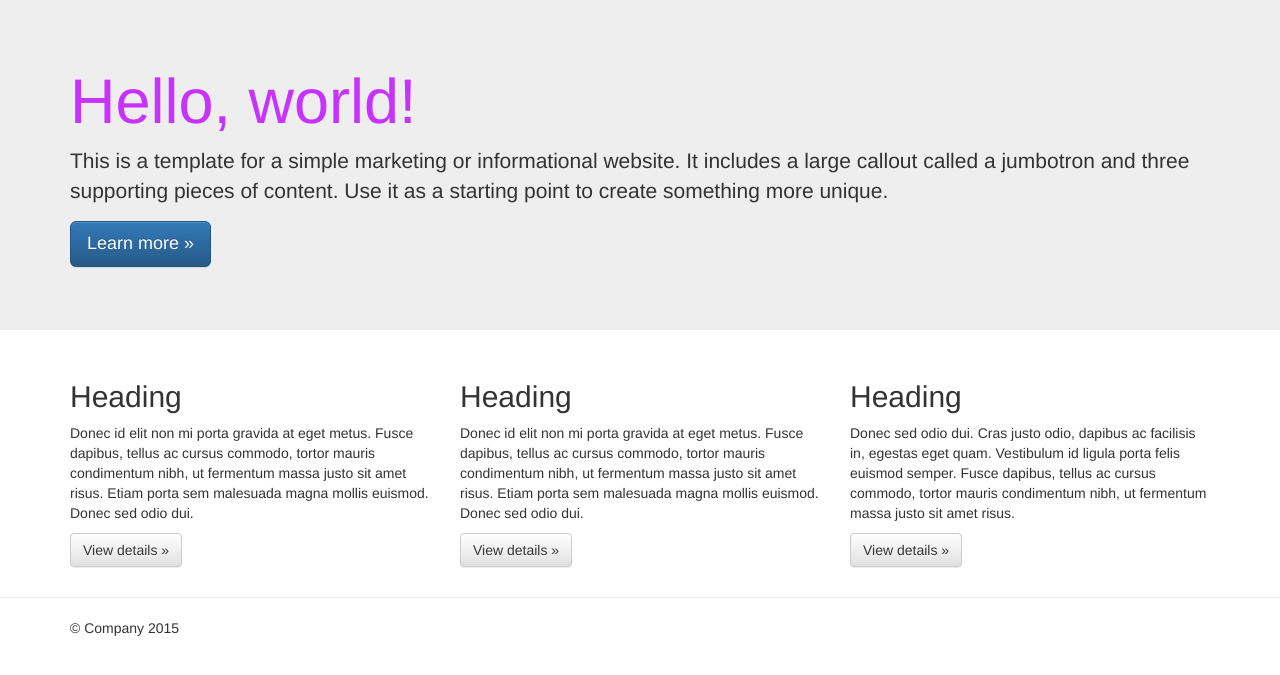
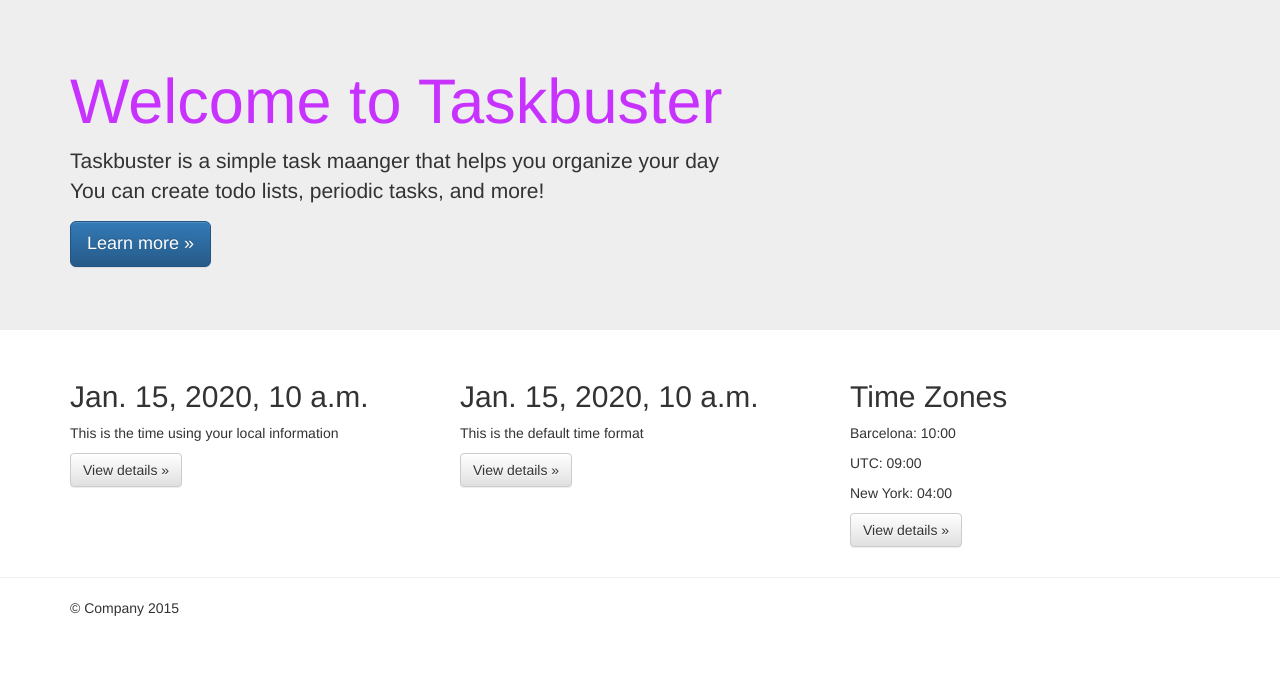
Before and after one commit to yy-math/django_tutorial, a Django app: template taskbuster/templates/taskbuster/index.html in a window 1280 px wide. Shown: the part 51-726 px from the top of the page. Run offline with Django 3.2, Linux system fonts and the light colour scheme; the template is opened without the code that fills it: most values are stand-ins (such as "Sample title", 1, 10 or a date in 2020); some libraries are stand-ins or nearby versions.

Commit message:
internationalization and localization

```diff
--- a/requirements/development.txt
+++ b/requirements/development.txt
@@ -1 +1,2 @@
 -r base.txt
+pytz==2016.3
--- a/taskbuster/templates/taskbuster/index.html
+++ b/taskbuster/templates/taskbuster/index.html
@@ -1,13 +1,16 @@
 {% extends "base.html" %}
-
+{% load i18n %}
+{% load l10n %}
+{% load tz %}
 {% block head_title %}TaskBuster Django Tutorial{% endblock %}
 
 {% block content %}
   <!-- Main jumbotron for a primary marketing message or call to action -->
   <div class="jumbotron">
     <div class="container">
-      <h1>Hello, world!</h1>
-      <p>This is a template for a simple marketing or informational website. It includes a large callout called a jumbotron and three supporting pieces of content. Use it as a starting point to create something more unique.</p>
+      <h1>{% trans "Welcome to Taskbuster" %}</h1>
+      <p>{% blocktrans %} Taskbuster is a simple task maanger that helps you organize your day</br>
+	You can create todo lists, periodic tasks, and more!{% endblocktrans %}</p>
       <p><a class="btn btn-primary btn-lg" href="#" role="button">Learn more &raquo;</a></p>
     </div>
   </div>
@@ -16,18 +19,21 @@
     <!-- Example row of columns -->
     <div class="row">
       <div class="col-md-4">
-        <h2>Heading</h2>
-        <p>Donec id elit non mi porta gravida at eget metus. Fusce dapibus, tellus ac cursus commodo, tortor mauris condimentum nibh, ut fermentum massa justo sit amet risus. Etiam porta sem malesuada magna mollis euismod. Donec sed odio dui. </p>
+        <h2 id="local-date">{{today}}</h2>
+        <p>This is the time using your local information </p>
         <p><a class="btn btn-default" href="#" role="button">View details &raquo;</a></p>
       </div>
       <div class="col-md-4">
-        <h2>Heading</h2>
-        <p>Donec id elit non mi porta gravida at eget metus. Fusce dapibus, tellus ac cursus commodo, tortor mauris condimentum nibh, ut fermentum massa justo sit amet risus. Etiam porta sem malesuada magna mollis euismod. Donec sed odio dui. </p>
+        <h2 id="non-local-date">{{today|unlocalize}}</h2>
+        <p>This is the default time format</p>
         <p><a class="btn btn-default" href="#" role="button">View details &raquo;</a></p>
      </div>
       <div class="col-md-4">
-        <h2>Heading</h2>
-        <p>Donec sed odio dui. Cras justo odio, dapibus ac facilisis in, egestas eget quam. Vestibulum id ligula porta felis euismod semper. Fusce dapibus, tellus ac cursus commodo, tortor mauris condimentum nibh, ut fermentum massa justo sit amet risus.</p>
+        <h2>Time Zones</h2>
+        <p> Barcelona: <span id="time-tz">{{now|time:"H:i"}}</span></p>
+        <p> UTC: <span id="time-utc">{{now|utc|time:"H:i"}}</span></p>
+        <p> New York: <span id="time-ny">
+           {{now|timezone:"America/New_York"|time:"H:i"}}</span></p>
         <p><a class="btn btn-default" href="#" role="button">View details &raquo;</a></p>
       </div>
     </div>
--- a/taskbuster/test.py
+++ b/taskbuster/test.py
@@ -1,12 +1,15 @@
 # _*_ coding: utf-8 _*_
 from django.test import TestCase
 from django.core.urlresolvers import reverse
+from django.utils.translation import activate
 
 class TestHomePage(TestCase):
     def test_uses_index_template(self):
+        activate('en')
         response = self.client.get(reverse("home"))
         self.assertTemplateUsed(response, "taskbuster/index.html")
 
     def test_uses_base_template(self):
+        activate('en')
         response = self.client.get(reverse("home"))
         self.assertTemplateUsed(response, "base.html")
--- a/taskbuster/urls.py
+++ b/taskbuster/urls.py
@@ -1,13 +1,14 @@
+# _*_ coding: utf-8 _*_
 from django.conf.urls import include, url
 from django.contrib import admin
+from django.conf.urls.i18n import i18n_patterns
 from .views import home, home_files
 
 urlpatterns = [
-    # Examples:
-    # url(r'^$', 'taskbuster.views.home', name='home'),
-    # url(r'^blog/', include('blog.urls')),
-
-    url(r'^admin/', include(admin.site.urls)),
-    url(r'^$', home, name='home'),
     url(r'^(?P<filename>(robots.txt)|(humans.txt))$', home_files, name ='home-files'),
 ]
+
+urlpatterns += i18n_patterns(
+    url(r'^$', home, name='home'),
+    url(r'^admin/', include(admin.site.urls)),
+)
--- a/taskbuster/views.py
+++ b/taskbuster/views.py
@@ -1,9 +1,12 @@
 # _*_ coding: utf-8 _*_
 
 from django.shortcuts import render
+from django.utils.timezone import now
+import datetime
 
 def home(request):
-    return render(request, "taskbuster/index.html", {})
+    today = datetime.date.today()
+    return render(request, "taskbuster/index.html", {'today': today, 'now' : now()})
 
 def home_files(request, filename):
     return render(request, filename, {}, content_type="text/plain")
```
Also changed, not shown: functional_tests/test_all_users.py (+30 -0 lines), taskbuster/settings/base.py (+13 -1 lines), taskbuster/locale/ca/LC_MESSAGES/django.po (added), 1 other file.
